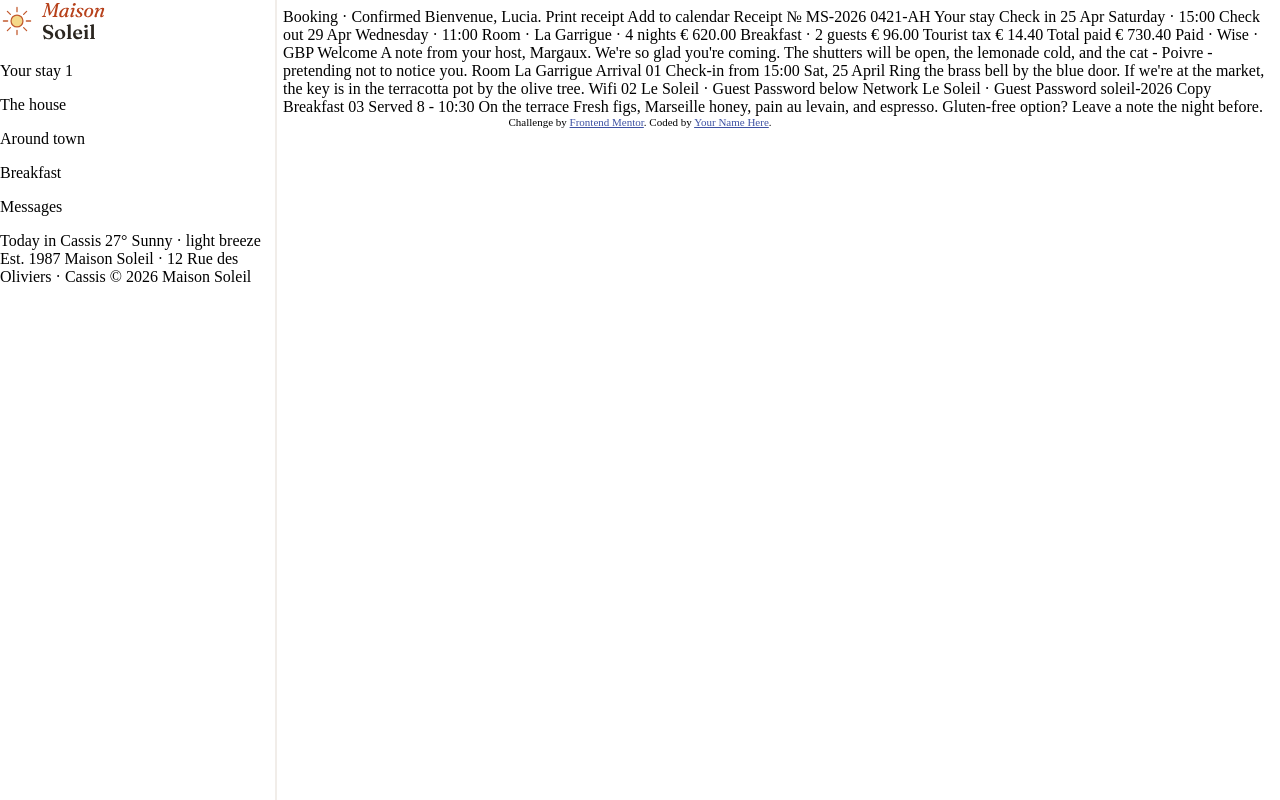
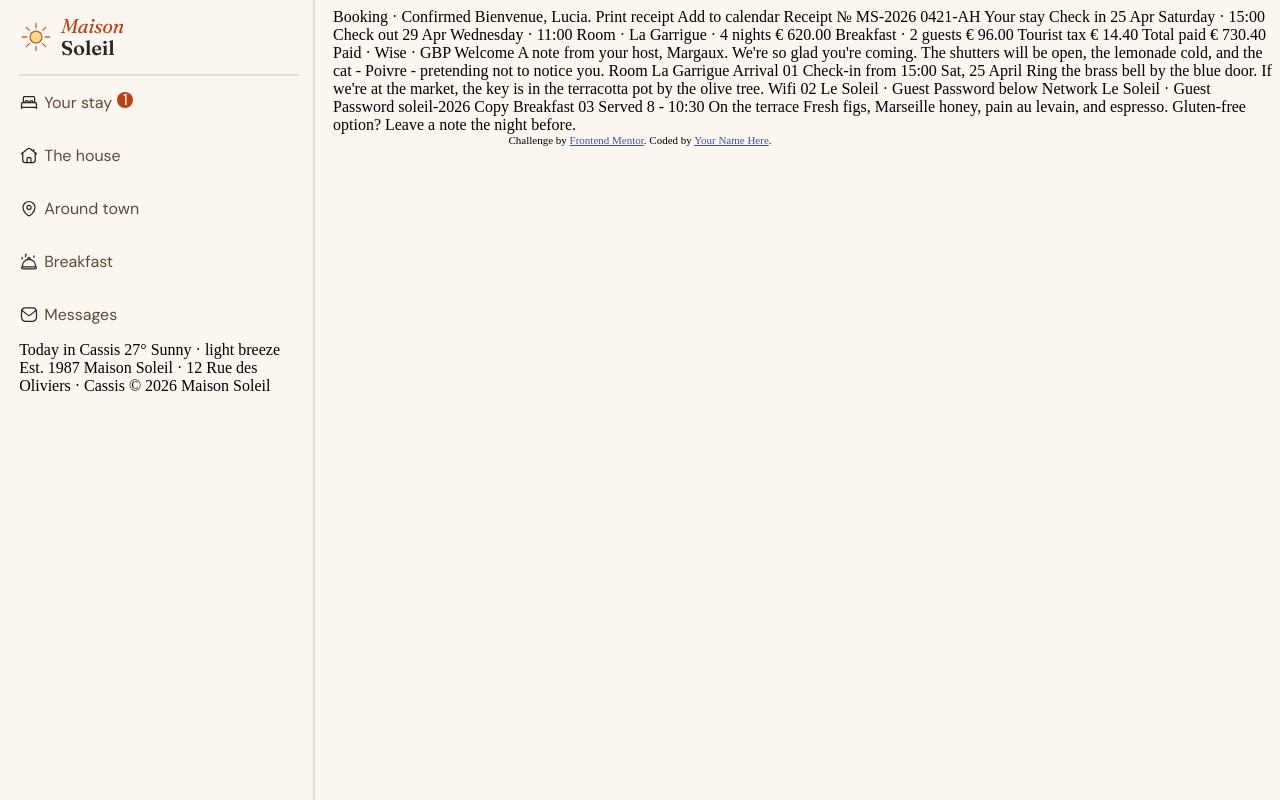
Before and after one commit to YawnLamp/FM_HotelBookingConfirmationPage, a plain HTML site: page index.html in a window 1280 px wide. Drawn offline with Linux system fonts and the light colour scheme; a web font is replaced by a local one.

Commit message:
add sidebar styling, hover styling and upper dividing border

```diff
--- a/index.html
+++ b/index.html
@@ -24,18 +24,35 @@
         color: hsl(228, 45%, 44%);
       }
     </style>
+    <link rel="preconnect" href="https://fonts.googleapis.com" />
+    <link rel="preconnect" href="https://fonts.gstatic.com" crossorigin />
+    <link
+      href="https://fonts.googleapis.com/css2?family=DM+Mono:ital,wght@0,300;0,400;0,500;1,300;1,400;1,500&family=DM+Sans:ital,opsz,wght@0,9..40,100..1000;1,9..40,100..1000&family=Fraunces:ital,opsz,wght@0,9..144,100..900;1,9..144,100..900&display=swap"
+      rel="stylesheet"
+    />
     <link rel="stylesheet" href="styles.css" />
   </head>
   <body>
     <div class="sidebar-wrapper">
-      <img src="images/logo.svg" alt="Maison Soleil Logo" />
-
+      <div class="image-wrapper">
+        <img src="images/logo.svg" alt="Maison Soleil Logo" />
+      </div>
       <!-- Guest navigation -->
-      <p>Your stay <span>1</span></p>
-      <p>The house</p>
-      <p>Around town</p>
-      <p>Breakfast</p>
-      <p>Messages</p>
+      <div class="nav-wrapper">
+        <p>
+          <img src="images/icon-bed.svg" alt="bed icon" />Your stay
+          <span class="circle">1</span>
+        </p>
+        <p><img src="images/icon-house.svg" alt="house icon" />The house</p>
+        <p><img src="images/icon-pin.svg" alt="pin icon" />Around town</p>
+        <p>
+          <img
+            src="images/icon-breakfast-outline.svg"
+            alt="breakfast icon"
+          />Breakfast
+        </p>
+        <p><img src="images/icon-mail.svg" alt="messages icon" />Messages</p>
+      </div>
 
       <!-- Local weather -->
       Today in Cassis 27° Sunny · light breeze Est. 1987 Maison Soleil · 12 Rue
--- a/styles.css
+++ b/styles.css
@@ -1,3 +1,7 @@
+body {
+  background-color: hsl(35, 60%, 96%);
+}
+
 .sidebar-wrapper {
   height: 100%;
   width: 275px;
@@ -5,9 +9,59 @@
   z-index: 1;
   top: 0;
   left: 0;
-  border-right: solid 2px hsl(30, 24%, 93%);
+  border-right: solid 2px hsl(36, 22%, 86%);
+  padding: 1rem 1.2rem;
+}
+
+.image-wrapper {
+  position: relative;
+  padding-bottom: 10px;
+  border-right: 2px solid hsl(35, 60%, 96%);
+  width: 280px;
+  height: 50px;
+}
+
+.image-wrapper::after {
+  content: "";
+  position: absolute;
+  margin: auto;
+  right: 0;
+  bottom: 0;
+  left: 0;
+  width: 100%;
+  height: 2px;
+  background-color: hsl(36, 22%, 86%);
+}
+
+.nav-wrapper {
+  display: flex;
+  flex-direction: column;
+  font-family: "DM Sans", sans-serif;
+  color: hsl(32, 20%, 29%);
+}
+
+.nav-wrapper p {
+  display: flex;
+  gap: 5px;
+}
+
+.circle {
+  background: hsl(15, 74%, 41%);
+  height: 1em;
+  width: 1em;
+  line-height: 1em;
+  border-radius: 50%;
+  text-align: center;
+  color: hsl(0, 0%, 100%);
+}
+
+.nav-wrapper p:hover {
+  background-color: hsl(0, 0%, 100%);
+  border: none;
+  border-radius: 15px;
+  padding: 0.5rem;
 }
 
 .main-wrapper {
-  margin-left: 275px;
+  margin-left: 325px;
 }
```
